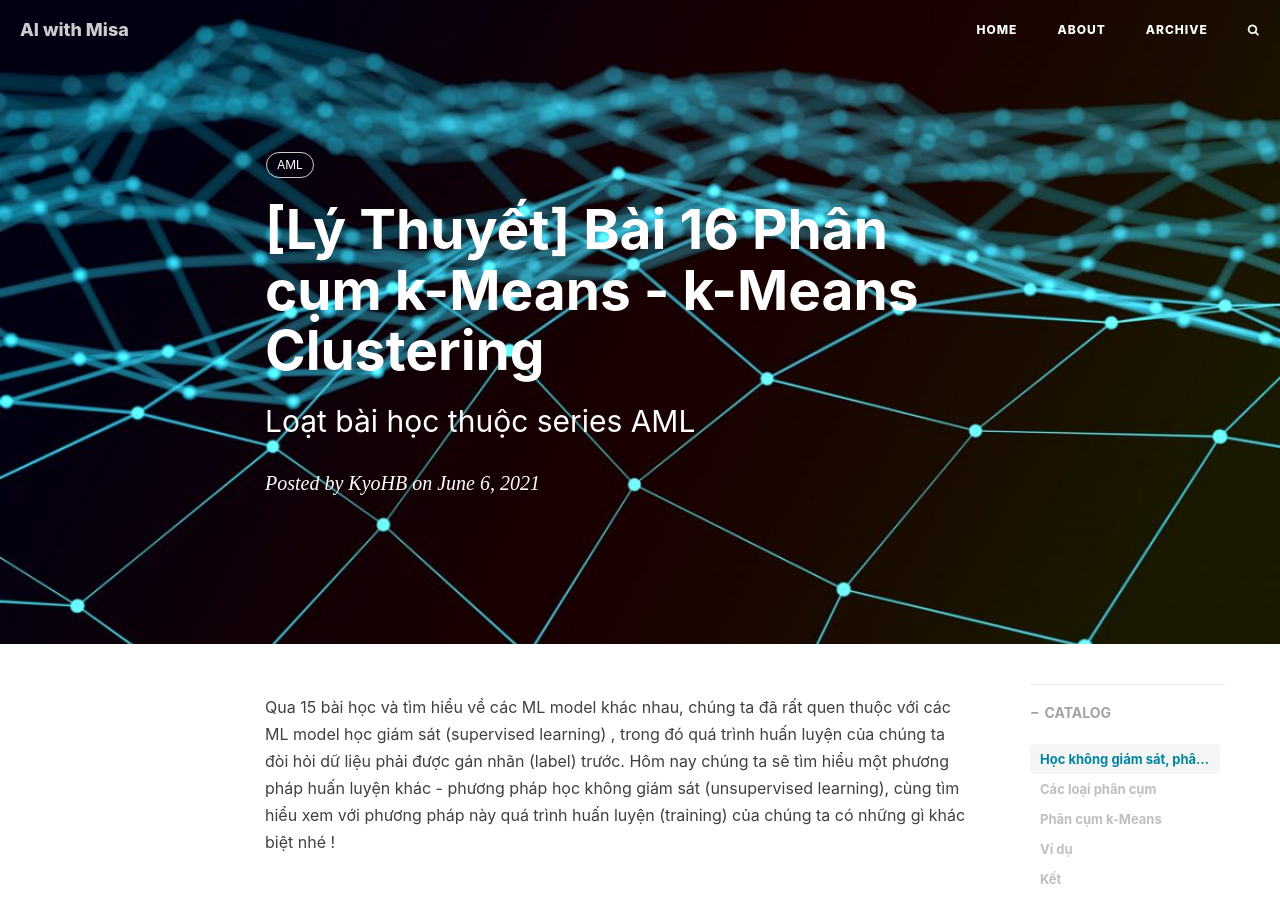
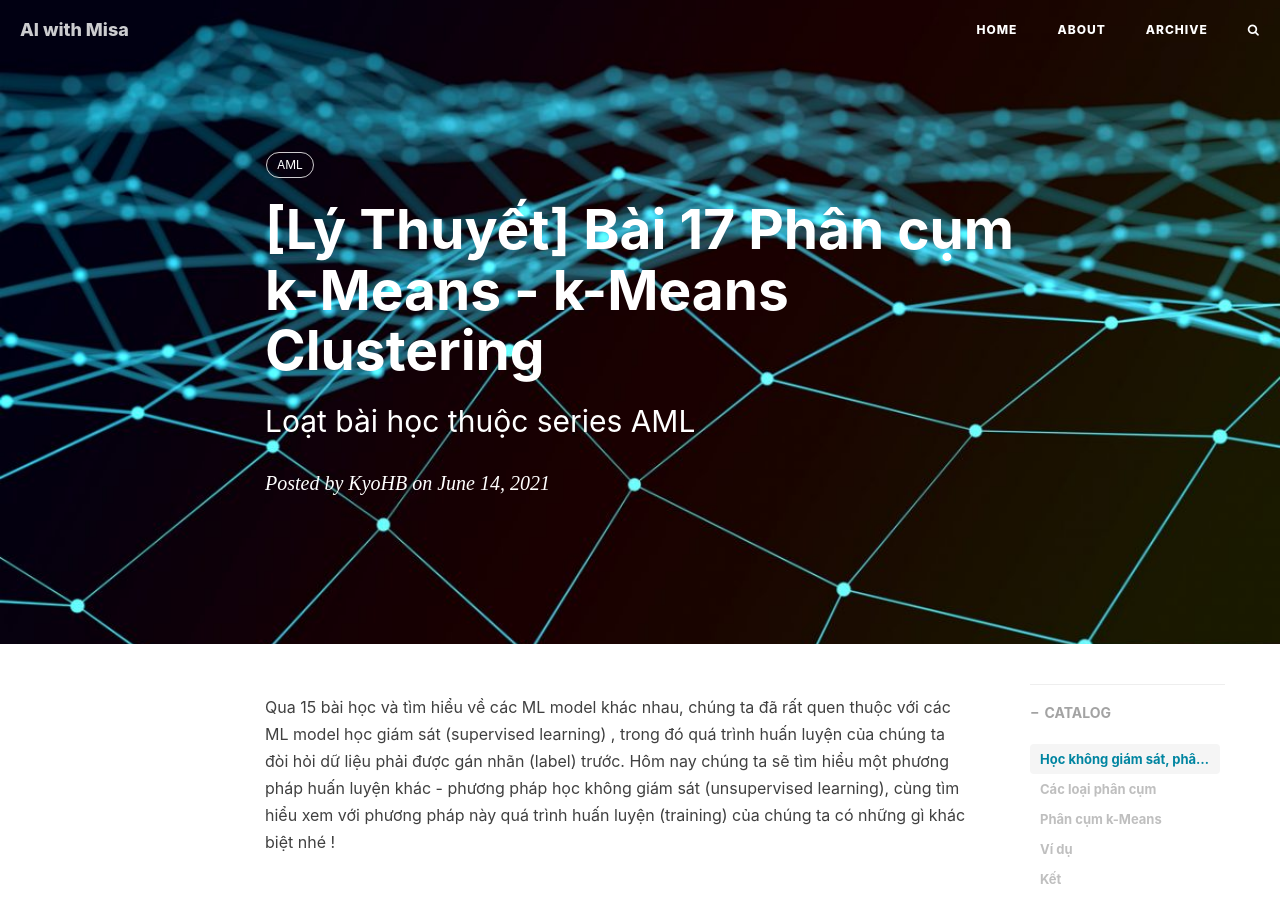
Before and after one commit to neumotngayem/aiwithmisa.github.io, a Jekyll site: the page built from _posts/2021-06-06-aml-bai17.md, in a window 1280 px wide and 900 px high. Built offline with Jekyll 4.4.1, drawn with Linux system fonts in a browser that asks for light colours; nearby versions of some CDN libraries; comment, search, counter and statistics services are not loaded.

Commit message:
Update 2021-06-06-aml-bai17.md

```diff
--- a/_posts/2021-06-06-aml-bai17.md
+++ b/_posts/2021-06-06-aml-bai17.md
@@ -1,8 +1,8 @@
 ---
 layout: post
-title: "[Lý Thuyết] Bài 16 Phân cụm k-Means - k-Means Clustering"
+title: "[Lý Thuyết] Bài 17 Phân cụm k-Means - k-Means Clustering"
 subtitle: "Loạt bài học thuộc series AML"
-date: 2021-06-06
+date: 2021-06-14
 author: "KyoHB"
 header-img: "img/post-bg-aml.jpg"
 tags: [AML]
```
